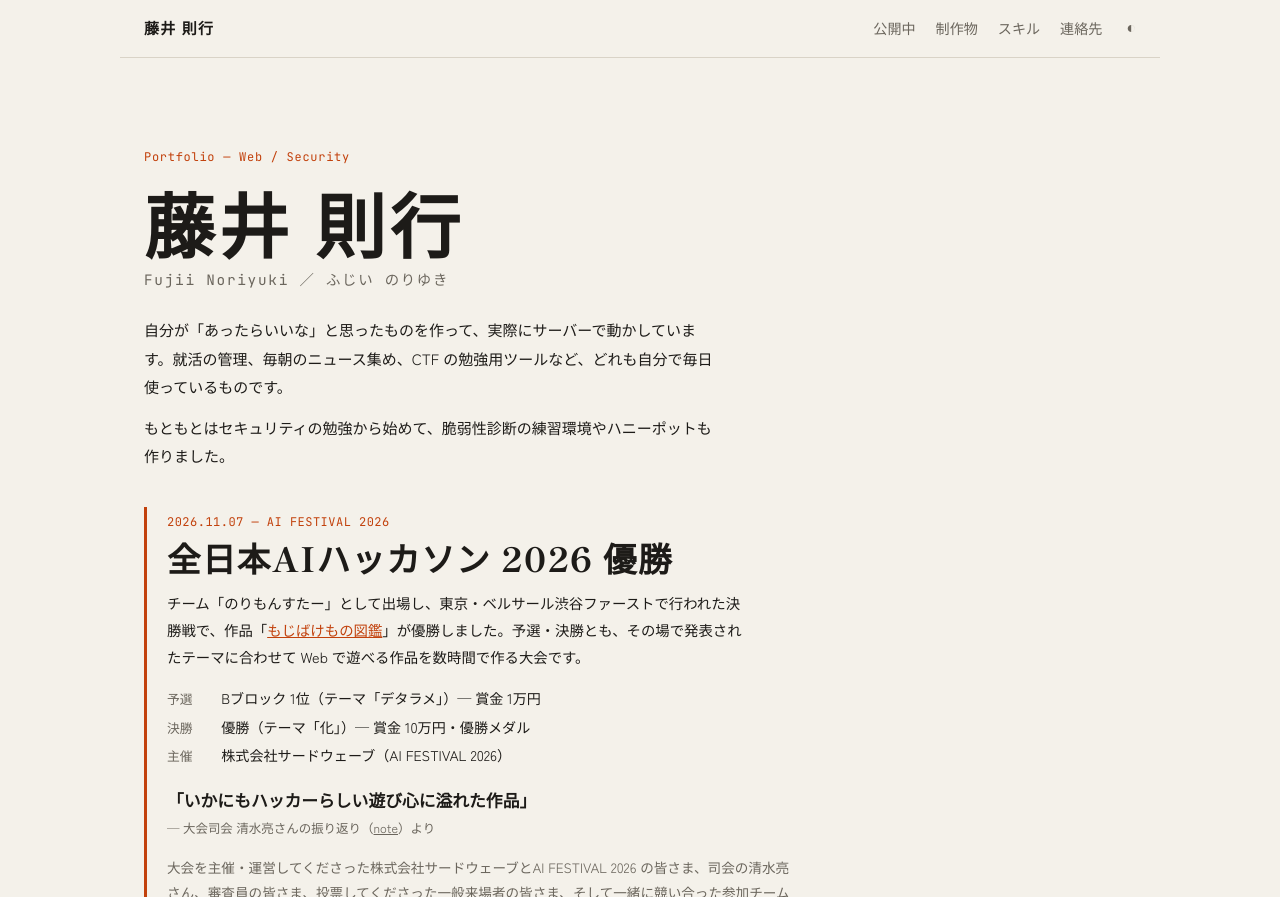
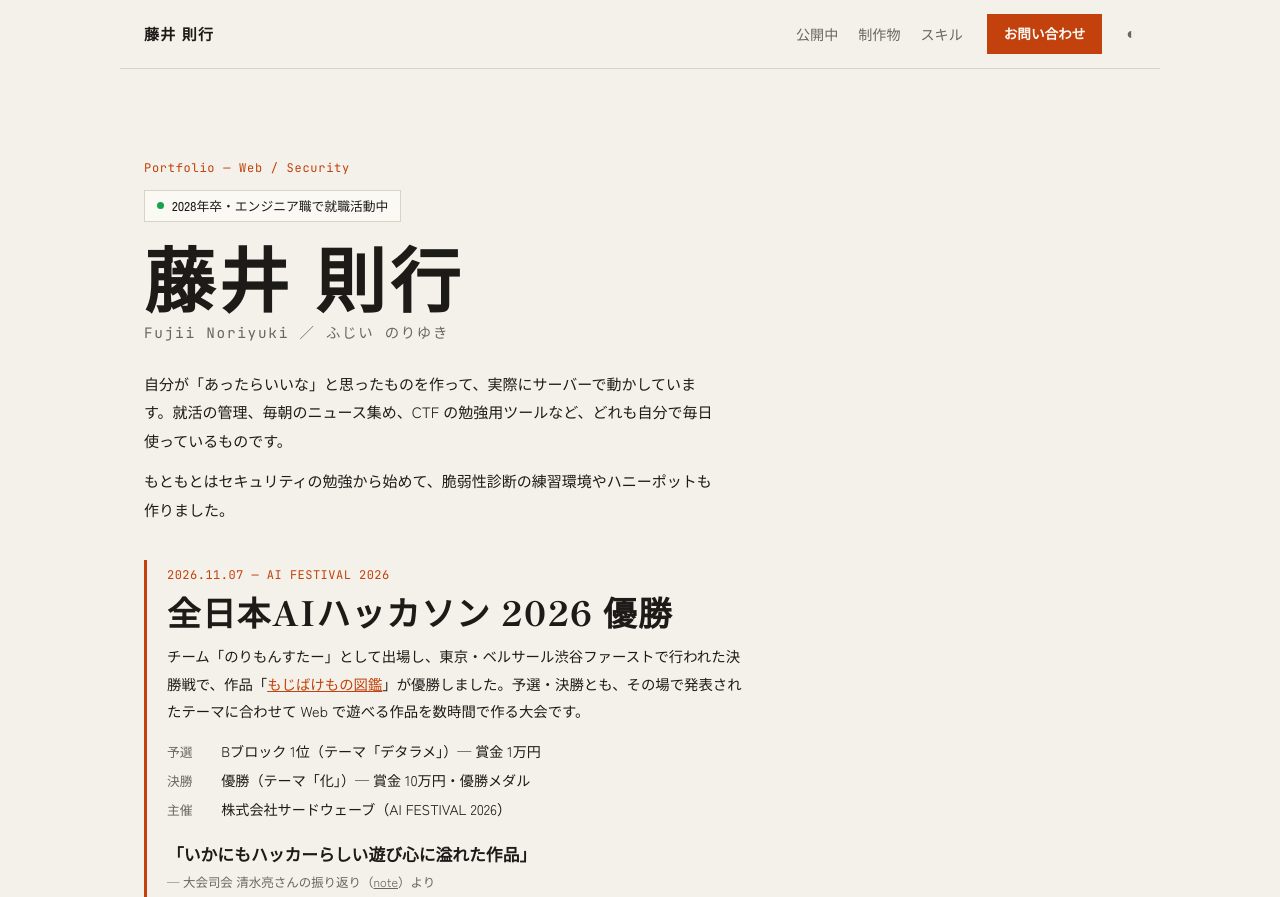
Before and after one commit to norinnko/portfolio, a plain HTML site: page index.html in a window 1280 px wide. Shown: the top 897 px of the page. Drawn offline with Linux system fonts and the light colour scheme.

Commit message:
ヘッダーにお問い合わせボタン、就職活動中の表示を追加
Co-Authored-By: Claude Opus 5.5 <noreply@anthropic.com>

```diff
--- a/index.html
+++ b/index.html
@@ -4,7 +4,7 @@
   <meta charset="utf-8">
   <meta name="viewport" content="width=device-width, initial-scale=1">
   <title>藤井則行（Fujii Noriyuki）ポートフォリオ｜全日本AIハッカソン2026 優勝</title>
-  <meta name="description" content="藤井則行（ふじい のりゆき）のポートフォリオ。全日本AIハッカソン2026でチーム「のりもんすたー」として優勝。もじばけもの図鑑、就活マネージャー、NoriNews、CTF Tool DB など、Web開発とセキュリティの制作物を掲載しています。">
+  <meta name="description" content="藤井則行（ふじい のりゆき）のポートフォリオ。2028年卒・エンジニア職で就職活動中。全日本AIハッカソン2026でチーム「のりもんすたー」として優勝。もじばけもの図鑑、就活マネージャー、NoriNews、CTF Tool DB など、Web開発とセキュリティの制作物を掲載しています。">
   <meta name="author" content="藤井則行">
   <meta name="google-site-verification" content="ISArNtISdEvXP0qSJFTwZcWZVSq4KrlPQAf6c0MPCWI" />
   <meta name="robots" content="index, follow, max-image-preview:large">
@@ -82,14 +82,15 @@
       <a href="#live">公開中</a>
       <a href="#works">制作物</a>
       <a href="#skills">スキル</a>
-      <a href="#contact">連絡先</a>
     </nav>
+    <a href="#contact" class="nav-cta">お問い合わせ</a>
     <button id="theme" class="theme-btn" aria-label="テーマ切り替え">◐</button>
   </header>
 
   <main id="top">
     <section class="hero">
       <p class="hero-meta mono">Portfolio — Web / Security</p>
+      <p class="hero-status"><span class="dot" aria-hidden="true"></span>2028年卒・エンジニア職で就職活動中</p>
       <h1>藤井 則行<small>Fujii Noriyuki ／ ふじい のりゆき</small></h1>
       <div class="hero-text">
         <p>
@@ -160,7 +161,7 @@
     <section id="contact" class="section">
       <header class="section-head">
         <h2>連絡先</h2>
-        <p>インターンや選考のご連絡、開発のご依頼、作品へのご感想など、お気軽にご連絡ください。</p>
+        <p>2028年卒として、エンジニア職で就職活動をしています。インターンや選考のご連絡、開発のご依頼、作品へのご感想など、お気軽にご連絡ください。</p>
       </header>
       <dl class="contact-list">
         <dt>メール</dt>
--- a/style.css
+++ b/style.css
@@ -42,12 +42,28 @@ ol, ul { list-style: none; }
 .nav nav a { text-decoration: none; color: var(--sub); }
 .nav nav a:hover { color: var(--ink); }
 .theme-btn { border: 0; background: none; color: var(--sub); font-size: 1rem; cursor: pointer; }
+.nav-cta {
+  text-decoration: none; font-size: .85rem; font-weight: 700; white-space: nowrap;
+  color: var(--paper); background: var(--accent);
+  padding: 6px 16px; border: 1px solid var(--accent);
+  transition: background .2s, color .2s;
+}
+.nav-cta:hover { background: transparent; color: var(--accent); }
+@media (max-width: 560px) {
+  .nav nav { display: none; }
+}
 
 main { max-width: 1040px; margin: 0 auto; padding: 0 24px; }
 
 /* Hero */
 .hero { padding: 88px 0 72px; border-bottom: 1px solid var(--rule); }
 .hero-meta { font-size: .75rem; color: var(--accent); letter-spacing: .06em; }
+.hero-status {
+  display: inline-flex; align-items: center; gap: 8px; margin-top: 10px;
+  font-size: .8rem; font-weight: 500; padding: 3px 12px;
+  border: 1px solid var(--rule); background: var(--paper);
+}
+.hero-status .dot { width: 7px; height: 7px; border-radius: 50%; background: #16a34a; }
 .hero h1 {
   font-family: "Shippori Mincho", serif; font-weight: 800;
   font-size: clamp(2.6rem, 8vw, 4.4rem); line-height: 1.2; letter-spacing: .06em;
```
